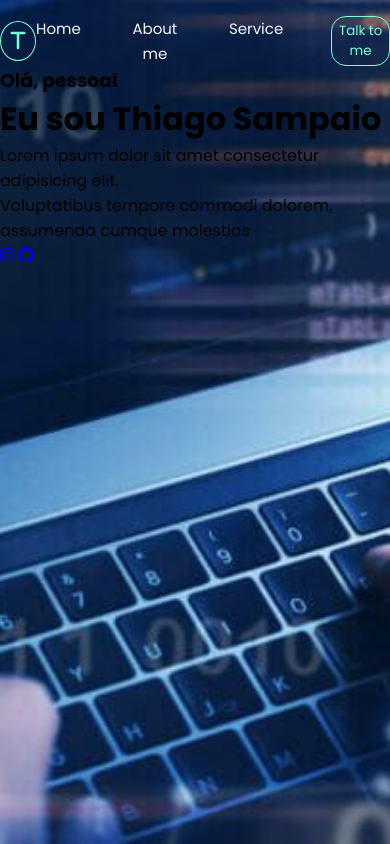
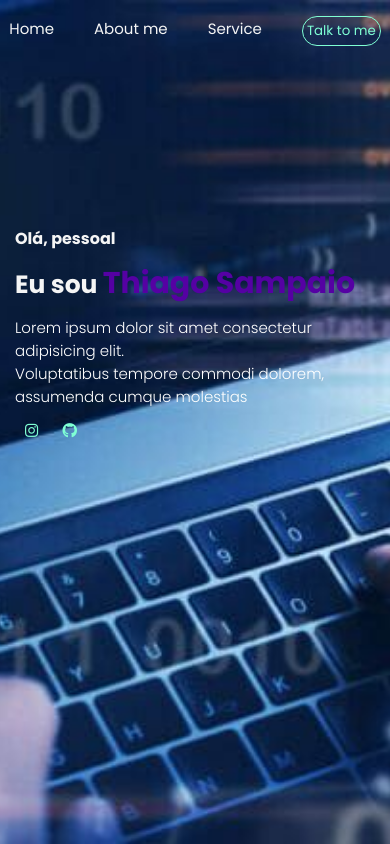
Before and after one commit to ThiagoSampaio88/portifolio, a plain HTML site: page index.html in a window 390 px wide. Drawn offline with Linux system fonts and the light colour scheme.

Commit message:
Icons and h3, h1 and p tags was stylized

```diff
--- a/style.css
+++ b/style.css
@@ -77,3 +77,148 @@ button:hover {
   border-color: rebeccapurple;
   transition: 0.3s
 }
+.container-text{
+  padding: 160px 0 0 150px;/* Funciona como relógio(top-right-bottom-left) */
+}
+
+.text h3{
+  color: whitesmoke;
+  font-size: 16px;
+}
+
+.text h1{
+  color: whitesmoke;
+  margin-top: 10px;
+}
+
+.text span{
+  color: rgb(85, 1, 163);
+}
+
+.text p{
+  color: whitesmoke;
+  font-size: 12px;
+  font-weight: 300;
+  margin-top: 10px;
+}
+
+.rede-social {
+  margin-top: 10px;
+}
+
+.rede-social a{
+    color:blueviolet;
+    padding: 10px;
+    margin-top: 5px;
+}
+
+@media (max-width:390px){
+  body{
+    overflow: hidden; /* Ajuda a escurecer o background*/
+  }
+
+  .background{
+    background: linear-gradient(rgba(0,0,0.5), rgba(0,0,0,0.5));
+    background-image: url(assets/developer.jpeg);
+    background-size: cover;
+    background-position: center;
+    width: 100%;
+    height: 100vh;
+  }
+
+  header{
+    display: flex;
+    justify-content: space-around;
+    max-width: 100%;
+    align-items: center;
+    text-align:center;
+    padding-top: 1rem;
+  }
+
+  .link-cabeçalho{
+    display: flex;
+    gap: 2.5rem;
+    font-weight: 400;
+    cursor: pointer;
+  }
+
+  .link-cabeçalho a {
+    color: whitesmoke;
+    font-size: 15px;
+  }
+
+  .link-cabeçalho a:hover{
+    color: aquamarine;
+    transition: 0.3s;
+  }
+
+  /*a logo não será exibida- display - none*/
+  .logo{
+    height: 40px;
+    width: 40px;
+    background: transparent;
+    border: 1px solid aquamarine;
+    color: aquamarine;
+    border-radius: 50%;
+    display: none;
+    align-items: center;
+    justify-content: center;
+    font-size: 20px;
+    font-weight: 500;
+    cursor: pointer;
+  }
+
+  button{
+    color: aquamarine;
+    background: transparent;
+    border: 1px solid aquamarine;
+    padding: 4px;
+    border-radius: 15px;
+    cursor: pointer;
+  }
+
+  button:hover {
+    background-color: rgb(207, 205, 205);
+    color: rebeccapurple;
+    border-color: rebeccapurple;
+    transition: 0.3s
+  }
+  .container-text{
+    padding: 180px 0 0 15px;/* Funciona como relógio(top-right-bottom-left) */
+  }
+
+  .text h3{
+    color: whitesmoke;
+    font-size: 16px;
+  }
+
+  .text h1{
+    color: whitesmoke;
+    margin-top: 10px;
+    font-size: 25px;
+  }
+
+  .text span{
+    color: rgb(85, 1, 163);
+    font-size: 30px;
+  }
+
+  .text p{
+    color: rgb(255, 255, 255);
+    font-size: 15px;
+    font-weight: 300;
+    margin-top: 10px;
+  }
+
+  .rede-social {
+    margin-top: 10px;
+  }
+
+  .rede-social a{
+      color:aquamarine;
+      padding: 10px;
+      margin-top: 5px;
+    font-size: 15px;
+  }
+
+}
```
